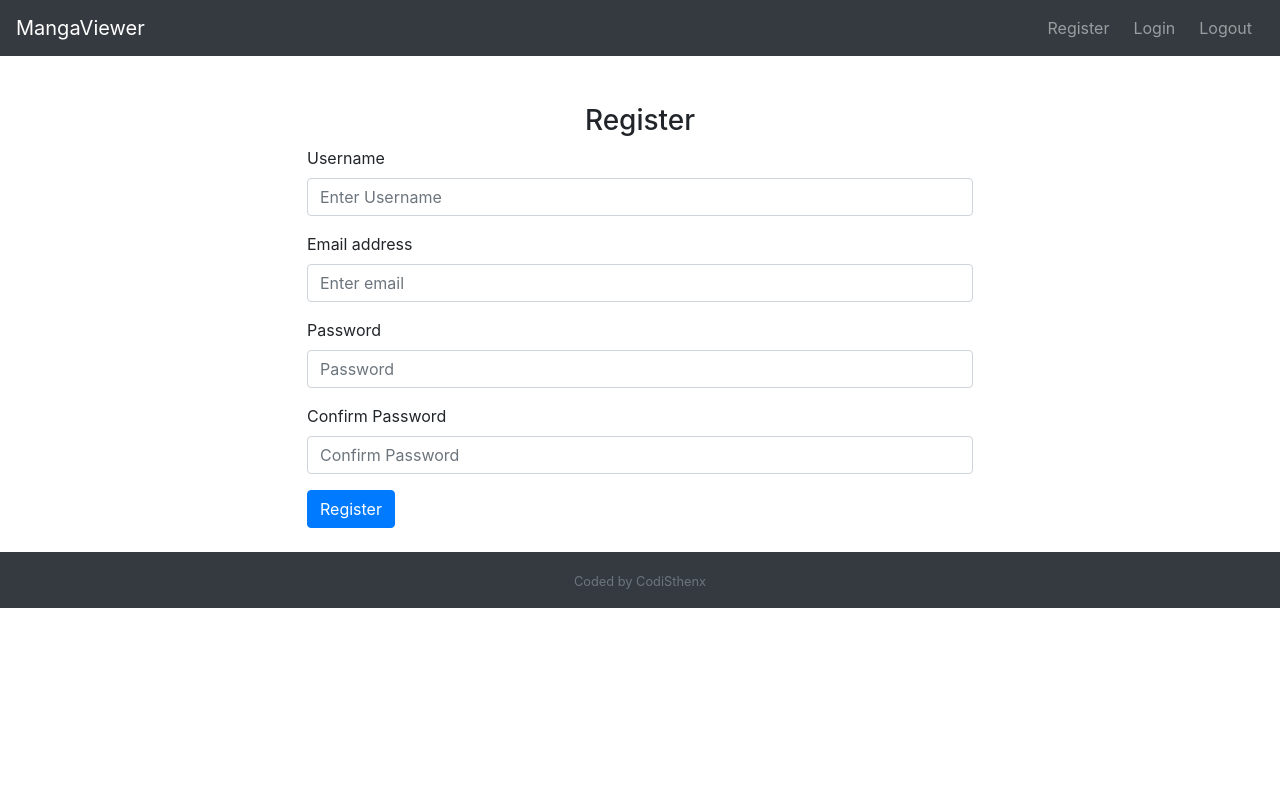
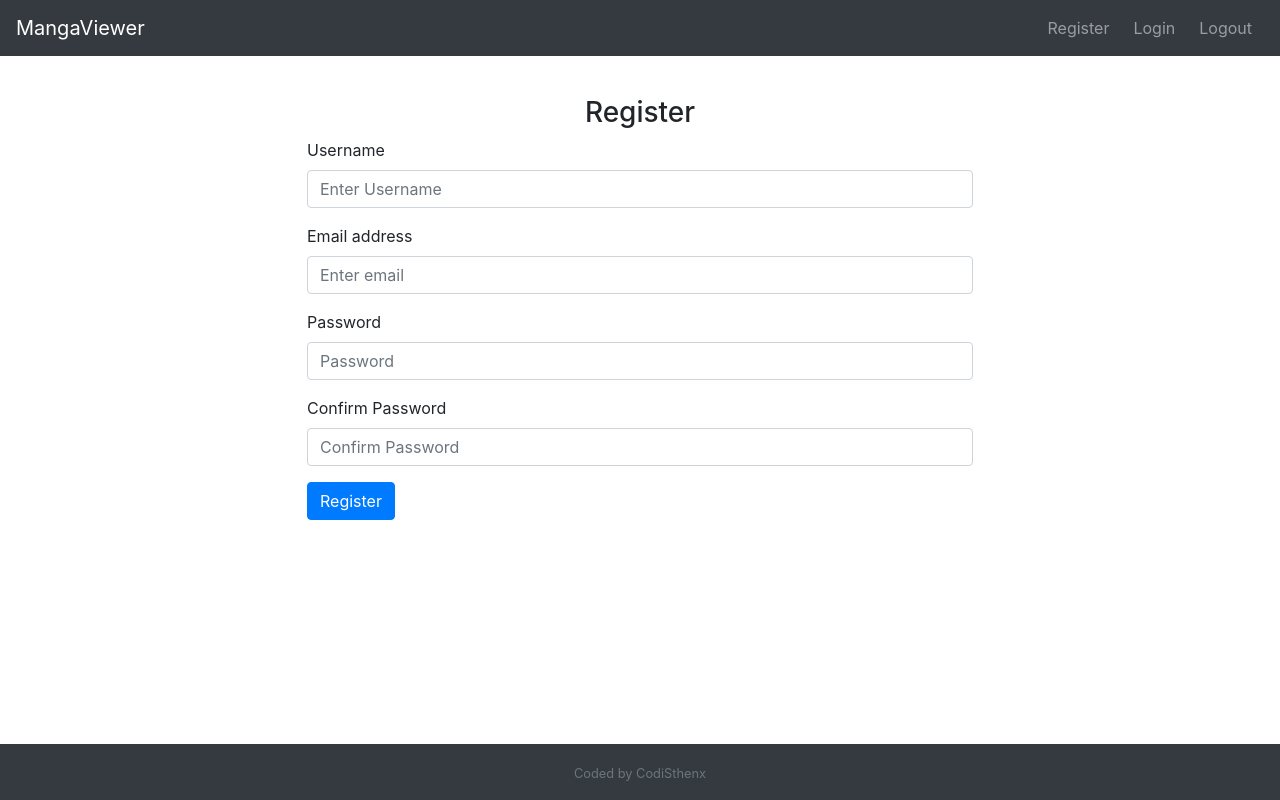
Before and after one commit to Royserg/manga_viewer, a Flask app: page /register in a window 1280 px wide. Run offline with Flask 2, Linux system fonts and the light colour scheme; parts of the project's set-up code (start-up, migrations or seed data) failed here and were passed over; some libraries are stand-ins or nearby versions.

Commit message:
push footer to the bottom, fix-top navbar, extra padding

```diff
--- a/static/css/style.css
+++ b/static/css/style.css
@@ -1,3 +1,21 @@
+html {
+    height: 100%;
+}
+
+body {
+    display: flex;
+    flex-direction: column;
+    height: 100vh;
+}
+
+.wrapper {
+    flex: 1 0 auto;
+}
+
+.footer {
+    flex-shrink: 0;
+}
+
 input[name="inputField"] {
     width: 70%;
 }
--- a/templates/includes/_navbar_main.html
+++ b/templates/includes/_navbar_main.html
@@ -1,10 +1,10 @@
 <!-- Navbar for the home page -->
-<nav class="navbar navbar-dark navbar-expand-sm bg-dark justify-content-between">
-    <a href="/" class="navbar-brand mr-0">MangaViewer</a>
+<nav class="navbar navbar-dark fixed-top navbar-expand-sm bg-dark justify-content-between">
+    <a href="/manga" class="navbar-brand mr-0">MangaViewer</a>
 
     <ul class="nav navbar-nav flex-row justify-content-between flex-nowrap">
-        <li class="nav-item mx-1"><a class="nav-link" href="">Register</a></li>
-        <li class="nav-item mx-1"><a class="nav-link" href="">Login</a></li>
+        <li class="nav-item mx-1"><a class="nav-link" href="{{ url_for('register') }}">Register</a></li>
+        <li class="nav-item mx-1"><a class="nav-link" href="{{ url_for('login') }}">Login</a></li>
         <li class="nav-item mx-1"><a class="nav-link" href="">Logout</a></li>
     </ul>
 </nav>
--- a/templates/includes/_navbar_other.html
+++ b/templates/includes/_navbar_other.html
@@ -1,6 +1,6 @@
 <!-- Navbar for all other pages -->
-<nav class="navbar navbar-dark navbar-expand-md bg-dark justify-content-between">
-    <a href="/" class="navbar-brand mr-0">MangaViewer</a>
+<nav class="navbar navbar-dark fixed-top navbar-expand-md bg-dark justify-content-between">
+    <a href="/manga" class="navbar-brand mr-0">MangaViewer</a>
     <button class="navbar-toggler ml-1" type="button" data-toggle="collapse" data-target="#collapsingNavbar">
         <span class="navbar-toggler-icon"></span>
     </button>
--- a/templates/index.html
+++ b/templates/index.html
@@ -12,9 +12,8 @@
     {% include "includes/_navbar_main.html" %}
 {% endblock %}
 
-
 {% block main %}
-    <div class="bg-secondary pt-3 px-3 pt-md-1 px-md-5 text-center text-white pb-4">
+    <div class="bg-secondary pt-3 px-3 pt-md-1 px-md-5 text-center text-white pb-5">
         <div class="my-3 py-3">
             <h1 class="display-4 font-weight-normal mb-3">Search Manga</h1>
             <label class="sr-only" for="inputField">Manga Title</label>
@@ -52,7 +51,6 @@
         </div>
 
     </div>
-
 {% endblock %}
 
 {% block scripts %}
--- a/templates/layout.html
+++ b/templates/layout.html
@@ -20,9 +20,12 @@
 
     </head>
     <body>
-        <!-- Navbar -->
-        {% block navbar %}
-        {% endblock %}
+        <header>
+            <!-- Navbar -->
+            {% block navbar %}
+            {% endblock %}
+        </header>
+
 
         <!-- Flash Message -->
         {% with messages = get_flashed_messages(with_categories=true) %}
@@ -36,15 +39,17 @@
         {% endwith %}
 
         <!-- Main container -->
-        <div class='container-fluid' style="padding-left: 0; padding-right: 0">
+        <div class='wrapper mt-5'>
             {% block main %}
             {% endblock %}
 
-            <footer class='bg-dark py-3 text-center'>
-                <span><small class="text-muted text-white">Coded by CodiSthenx</small></span>
-            </footer>
         </div>
 
+        <footer class='footer bg-dark py-3 text-center'>
+            <div class="container">
+                <span><small class="text-muted text-white">Coded by CodiSthenx</small></span>
+            </div>
+        </footer>
 
         <!-- for navbar haburger menu dropdown -->
         <script src="https://code.jquery.com/jquery-3.2.1.slim.min.js" integrity="sha384-KJ3o2DKtIkvYIK3UENzmM7KCkRr/rE9/Qpg6aAZGJwFDMVNA/GpGFF93hXpG5KkN" crossorigin="anonymous"></script>
```
